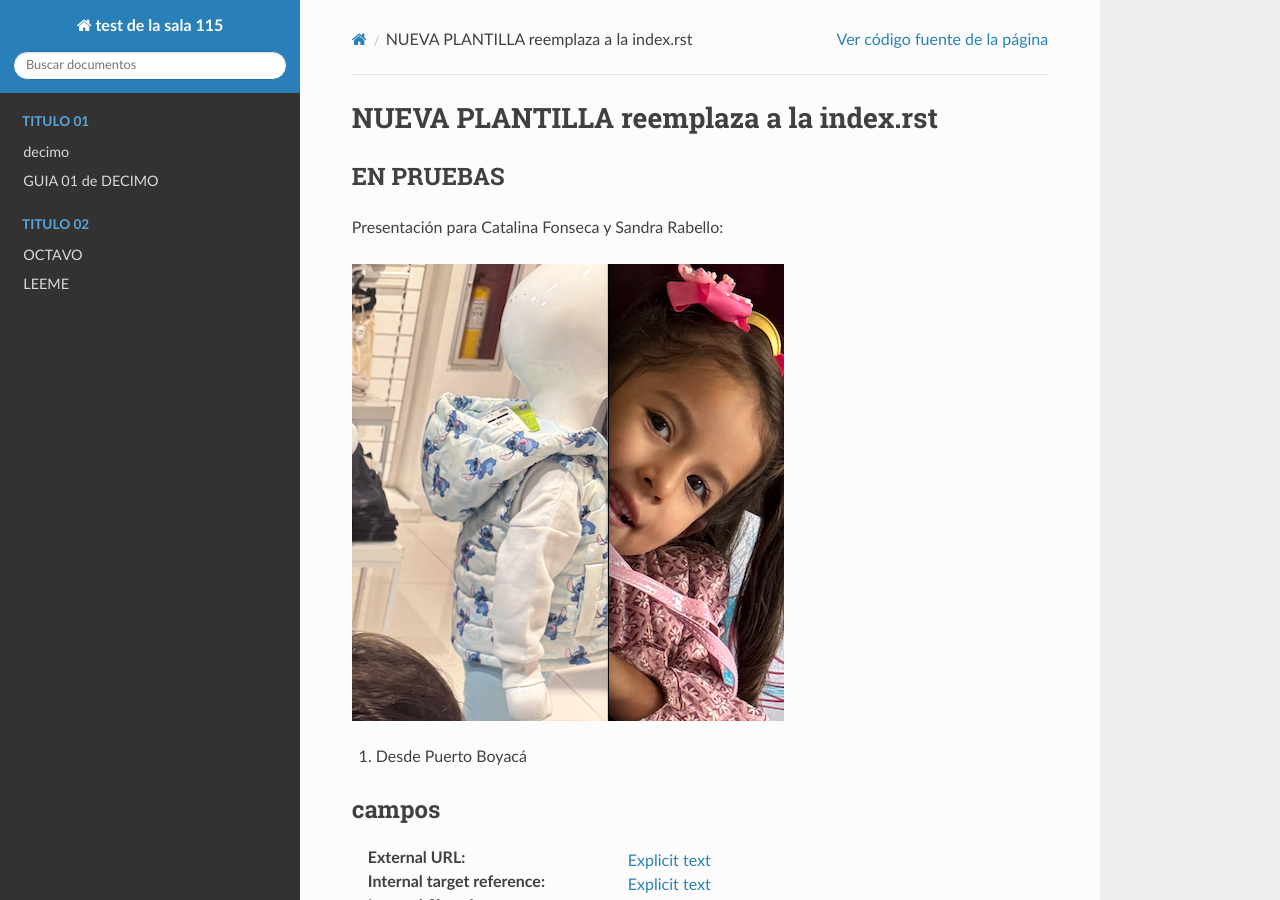
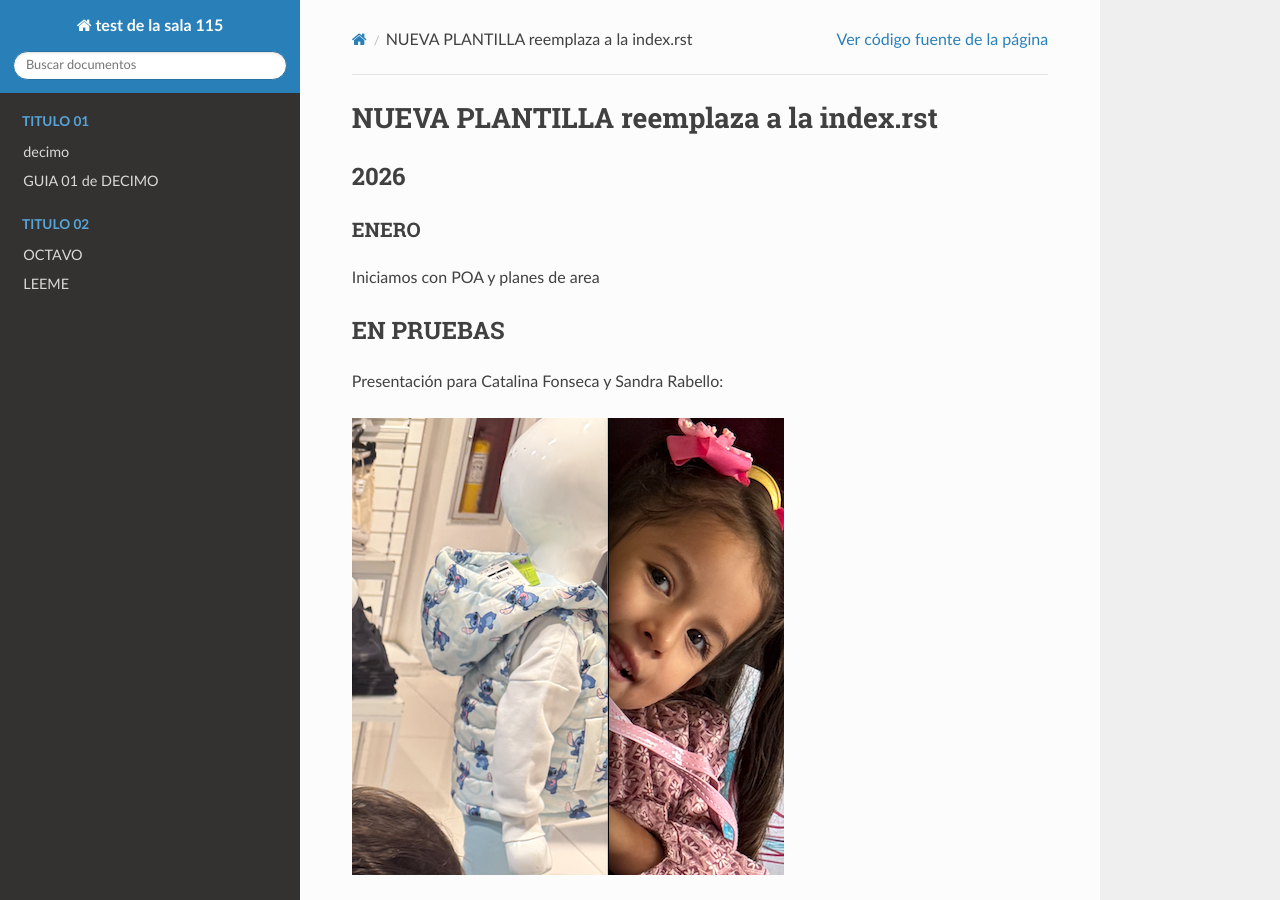
Before and after one commit to camilojfkennedy/test, a Sphinx documentation site: the page built from docs/index.md, in a window 1280 px wide and 900 px high. Built offline with Sphinx 7.4.7 and the Read the Docs theme 3.1.0, drawn with Linux system fonts in a browser that asks for light colours.

Commit message:
planes de area y POA 2026

```diff
--- a/docs/index.md
+++ b/docs/index.md
@@ -17,6 +17,14 @@ README.md
 :::
 
 # NUEVA PLANTILLA reemplaza a la index.rst
+
+
+## 2026
+
+### ENERO
+
+Iniciamos con POA y planes de area
+
 
 ## EN PRUEBAS
 
```
Also changed, not shown: 5 other files.
